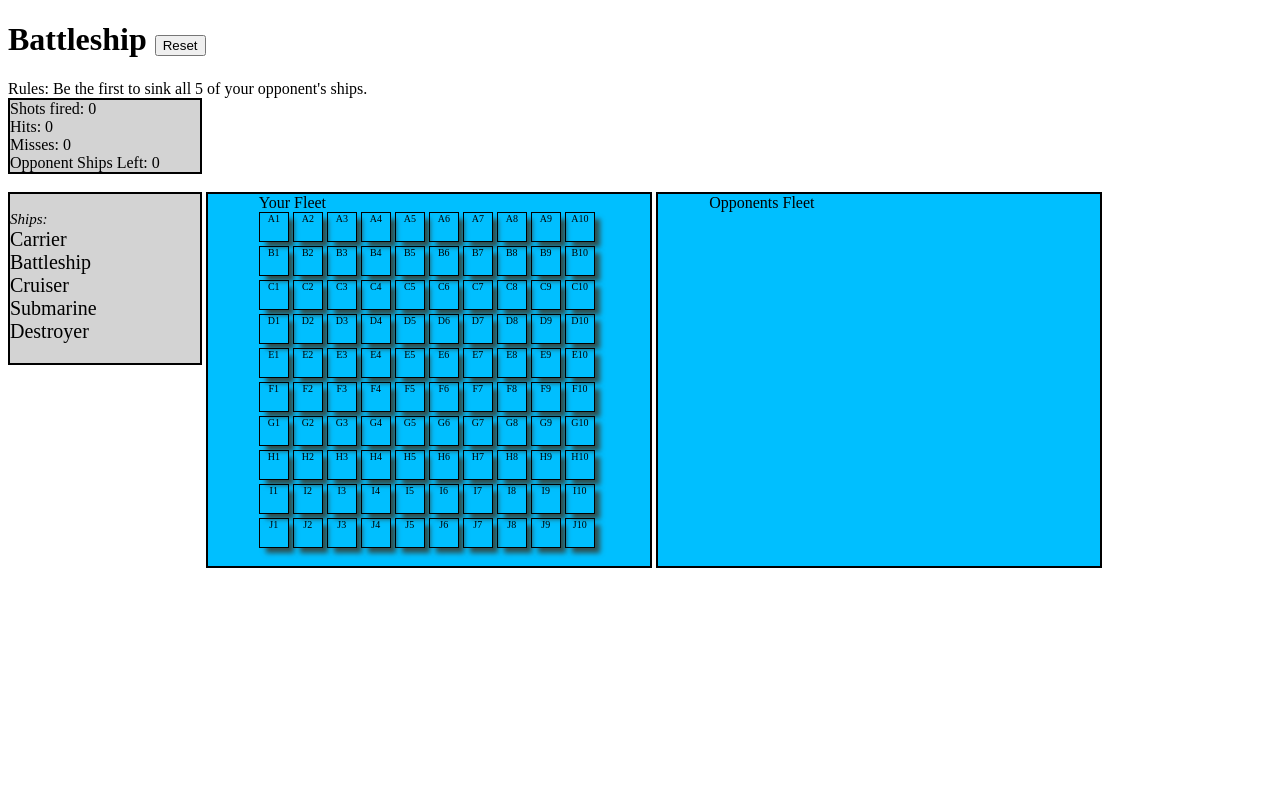
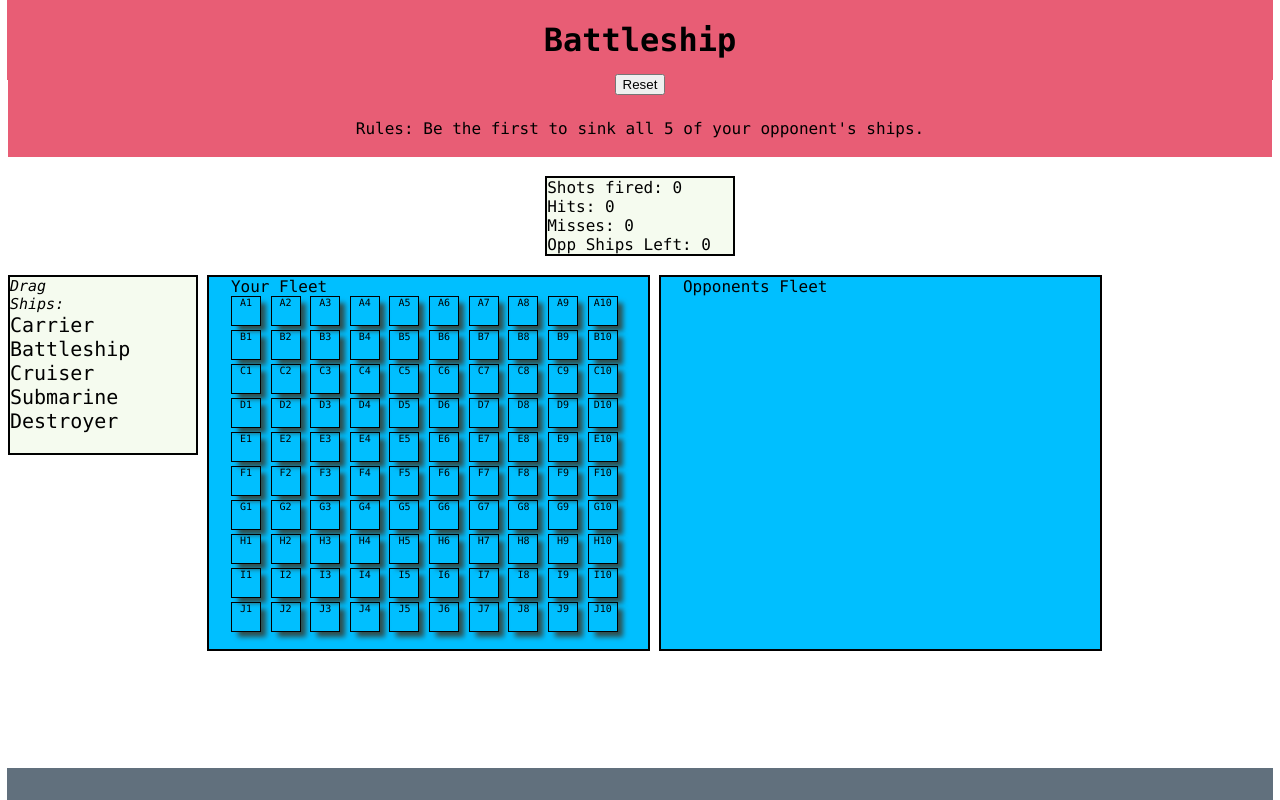
Before and after one commit to andybluey/battleship, a plain HTML site: page index.html in a window 1280 px wide. Drawn offline with Linux system fonts and the light colour scheme.

Commit message:
Updating styling

```diff
--- a/index.html
+++ b/index.html
@@ -10,16 +10,21 @@
 </head>
 
 <body>
-  <h1>Battleship <button class="reset">Reset</button></h1>
+  <nav></nav>
+  <div class="heading">
+    <h1>Battleship
+      <br>
+    <button class="reset">Reset</button>
+    </h1>
+    <div class="rules">Rules: Be the first to sink all 5 of your opponent's ships.</div>
+    <br>
+  </div>
 
+  <br>
   <div class="container">
-
-    <div class="rules">Rules: Be the first to sink all 5 of your opponent's ships.</div>
-
     <div class="stats"></div>
       <br>
     <div class="columnOne">
-      <div class="sidePanel"></div>
     </div>
 
     <div class="columnTwo">
@@ -34,6 +39,9 @@
       </div>
     </div>
 
+  <div class="footer">
+  </div>
+
     <script src="jQuery.js"></script>
     <script src="jquery-ui.js"></script>
     <script src="jquery-ui.min.js"></script>
--- a/main.js
+++ b/main.js
@@ -62,7 +62,7 @@ var fleet = [{
 
 var createFleet = function() {
   // function to create fleet
-  $(".sidePanel").append('<div id=ship><br><em>Ships:</em></div>');
+  $(".columnOne").append('<div id=ship><em>Drag Ships:</em></div>');
 
   shipNo = fleet.length;
 
@@ -203,12 +203,12 @@ var statistics = function() {
   $(".stats").html("Shots fired: " + totalCount + "<br>" +
     "Hits: " + hitCount + "<br>" +
     "Misses: " + missCount + "<br>" +
-    "Opponent Ships Left: " + (opponentTotalShipLength));
+    "Opp Ships Left: " + (opponentTotalShipLength));
 };
 statistics();
 
 var scoreBoard = function() {
-  $(".sidePanel").append("Score:" + "<br>" + "Player: " + playerOneScore + "<br>" +
+  $(".columnOne").append("Score:" + "<br>" + "Player: " + playerOneScore + "<br>" +
     "Computer: " + computerScore + "<br>");
 };
 
@@ -235,7 +235,7 @@ var reset = function() {
   $(".board").empty();
   $(".secondBoard div").empty();
   $(".secondBoard").empty();
-  $(".sidePanel").empty();
+  $(".columnOne").empty();
   hitCount = 0;
   missCount = 0;
   totalCount = 0;
--- a/style.css
+++ b/style.css
@@ -1,15 +1,60 @@
+* {
+  box-sizing: border-box;
+}
+
+body {
+  font-family: "Lucida Console", Monaco, monospace;
+  min-height: 100%;
+}
+
+nav {
+  background: #E85D75;
+  color: ghostwhite;
+  height: 80px;
+  line-height: 80px;
+  padding-left: 30px;
+  position: fixed;
+  top: 0;
+  left: 0.55%;
+  width: 98.9%;
+}
+
+.heading {
+  position: relative;
+  background-color: #E85D75;
+  width: 100%;
+  top: 0;
+  left: 0;
+}
+
+h1, .rules{
+  text-align: center;
+}
+
+.footer {
+  position: absolute;
+  left: 0.55%;
+  width: 98.9%;
+  bottom: 0;
+  padding: 1rem;
+  background-color: #61707D;
+  text-align: center;
+}
+
 .board {
   position: relative;
   margin: 0 auto 2em auto;
-  width: 340px;
+  width: 395px;
   height: 340px;
 }
+
 .secondBoard {
   position: relative;
   margin: 0 auto 2em auto;
-  width: 340px;
+  width: 395px;
   height: 340px;
 }
+
 .secondBoard div {
   display: inline-block;
   position: relative;
@@ -23,9 +68,11 @@
   box-sizing: border-box;
   box-shadow: 6px 6px 5px -1px darkslategray;
 }
+
 .secondBoard div:hover {
   background-color: #808080;
 }
+
 .board div {
   display: inline-block;
   /*position: relative;*/
@@ -39,31 +86,37 @@
   box-sizing: border-box;
   box-shadow: 6px 6px 5px -1px darkslategray;
 }
+
 #ship {
   font-size: 15px;
   width: 5%
 }
+
 .shipLocation {
-  background-color: lightslategray;
+  background-color: #61707D;
   width: 30px;
   height: 30px;
   font-size: 10px;
   color: white;
 }
+
 .hit {
-  background-color: #cc3300;
+  background-color: #E85D75;
 }
+
 .miss {
-  background-color: #0066ff;
+  background-color: #9D69A3;
 }
+
 .columnOne {
   display: inline-block;
   vertical-align: top;
   width: 15%;
   padding-bottom: 20px;
   border: 2px solid black;
-  background-color: lightgray;
+  background-color: #F5FBEF;
 }
+
 .columnTwo {
   display: inline-block;
   vertical-align: top;
@@ -71,6 +124,7 @@
   border: 2px solid black;
   background-color: #00BFFF;
 }
+
 .columnThree {
   display: inline-block;
   vertical-align: top;
@@ -78,8 +132,11 @@
   border: 2px solid black;
   background-color: #00BFFF;
 }
+
 .stats {
   width: 15%;
   border: 2px solid black;
-  background-color: lightgray;
+  background-color: #F5FBEF;
+  margin-left: auto;
+  margin-right: auto;
 }
```
Also changed, not shown: 1 other file.
